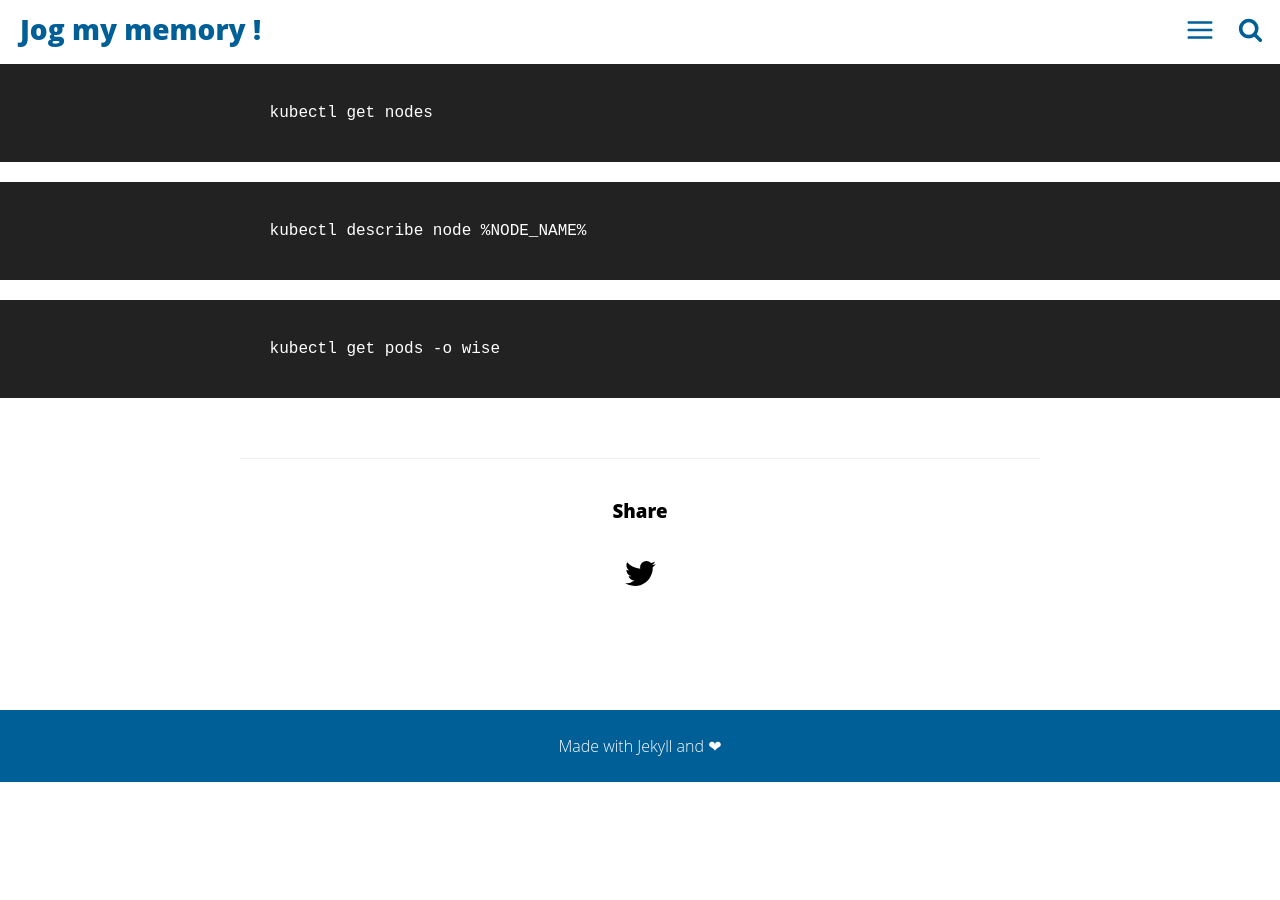
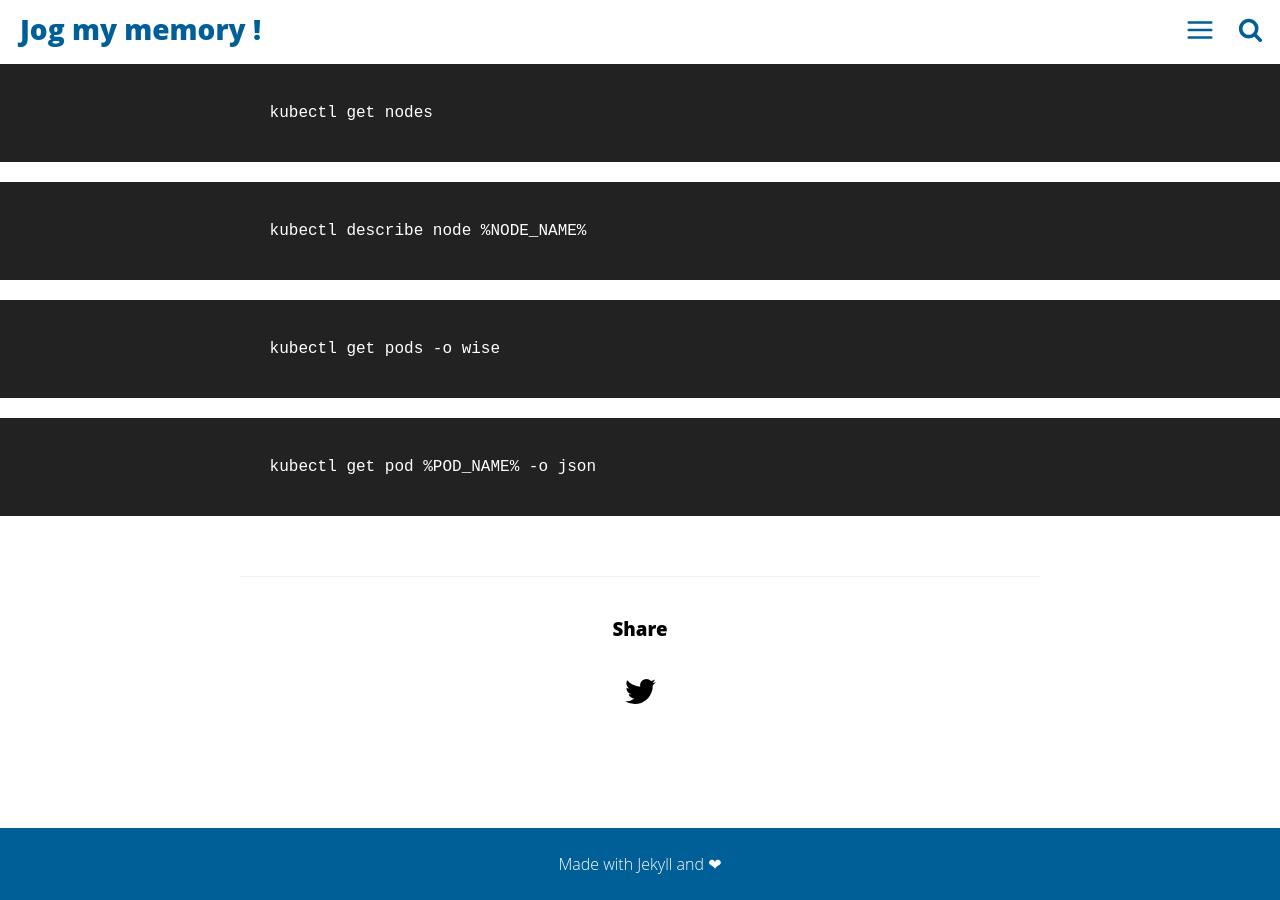
Before and after one commit to fbaudoux/fbaudoux.github.io, a Jekyll site: the page built from _posts/2020-07-24- k8s reminder.markdown, in a window 1280 px wide and 900 px high, scrolled down 664 px. Built offline with Jekyll 4.4.1, drawn with Linux system fonts in a browser that asks for light colours; before the commit the page ends 1446 px from its top, so only the background shows below that.

Commit message:
Update 2020-07-24- k8s reminder.markdown

````diff
--- a/_posts/2020-07-24- k8s reminder.markdown
+++ b/_posts/2020-07-24- k8s reminder.markdown
@@ -20,3 +20,7 @@ I know there's a k8s installation on the machine, i need more informations.
 ```
  kubectl get pods -o wise
 ```
+
+```
+ kubectl get pod %POD_NAME% -o json
+```
````
